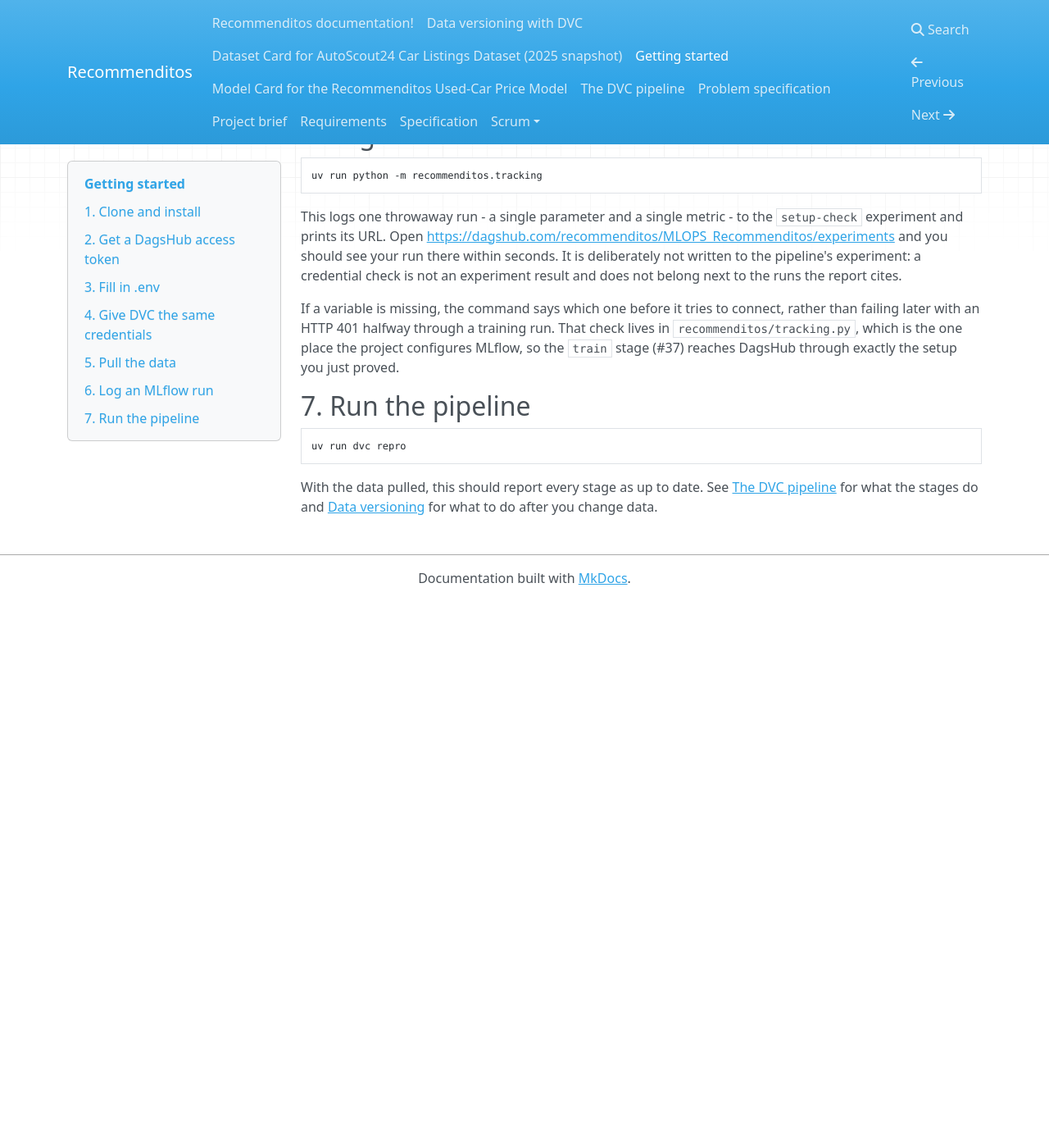
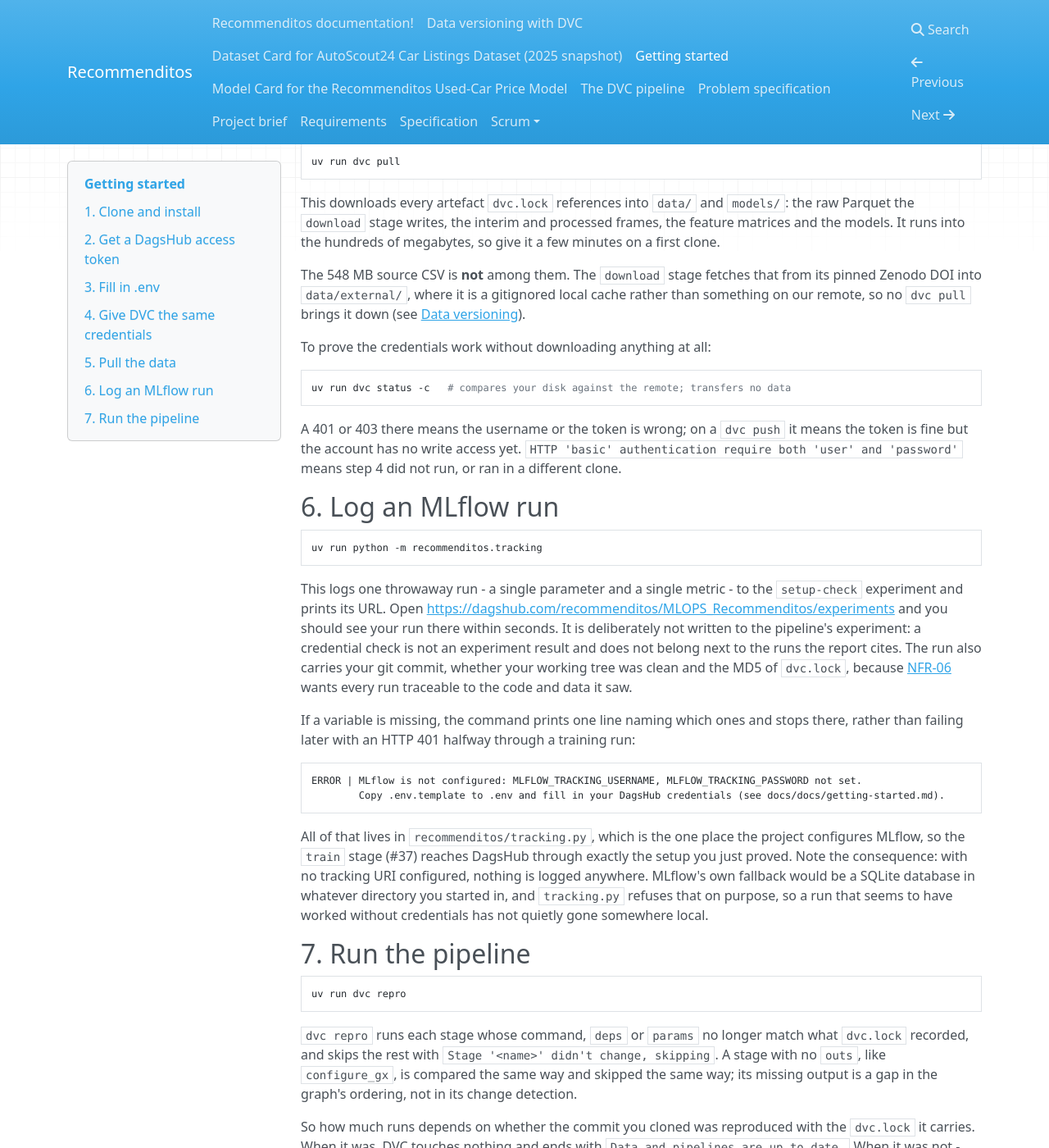
Before and after one commit to mlops-2627q1-mds-upc/MLOPS_Recommenditos, an MkDocs documentation site: the page built from docs/docs/getting-started.md, in a window 1280 px wide and 1400 px high, scrolled down 1869 px. Shown: the whole window at 82% size. Built offline with MkDocs 1.6.1, drawn with Linux system fonts in a browser that asks for light colours; nearby versions of some CDN libraries; before the commit the page ends 2602 px from its top, so only the background shows below that; some of the changed text lies outside the part shown.

Commit message:
docs: correct the getting-started steps against what the commands actually do
Step 5 promised that `dvc pull` brings down "the 548 MB raw CSV" and offered a
1.6 MB `data/raw/listings.parquet` as a quick credential check. Neither holds
once the `download` stage fetches the pinned Zenodo file itself (#54): the CSV
is a gitignored local cache under `data/external/` that no pull touches, and
that Parquet becomes a full derivative of the real snapshot rather than a small
stand-in. The step now names what `dvc pull` does bring, says the CSV is not
among it and why, and uses `dvc status -c` as the credential check, which
transfers nothing at all. No byte counts that a relock would falsify.

Step 7 claimed `dvc repro` "should report every stage as up to date". The reason
to doubt it was that `configure_gx` has no `outs`, but running it twice shows
DVC skipping it on its recorded `deps` either way, so a stage without outputs is
still change-detected; the missing output is a gap in the graph's ordering, not
in that. The claim is wrong for a different reason: how much reruns depends on
whether the commit was reproduced with the `dvc.lock` it carries, and a
`params.yaml` that moved on without a relock rebuilds from the mismatch down.
The step now describes that and says to read the stage list rather than expect
silence.

Step 4 gains what to do about the token it tells you to type: clear the history
entry, and note that it is in `ps` while the command runs. `ask_password true`
is offered for a shared machine, and the reason it is not the default is stated
rather than left out: `getpass` needs a terminal, so it would prompt on every
`dvc pull` and break any unattended `dvc repro`.

Step 3 stops saying "the four empty variables": there are two to fill in now
that `DAGSHUB_USERNAME` and `DAGSHUB_USER_TOKEN` are gone from the template, and
it says outright that DVC is not a reader of `.env`, which is what step 4 is for.

Step 6 shows the message a missing variable produces, and adds the consequence
worth knowing: with nothing configured, nothing is logged anywhere, because
`tracking.py` refuses MLflow's local-SQLite fallback. It also notes the git
commit and data version the run now carries for NFR-06.

````diff
--- a/docs/docs/getting-started.md
+++ b/docs/docs/getting-started.md
@@ -38,10 +38,13 @@
 cp .env.template .env
 ```
 
-Open `.env` and paste your username and token into the four empty variables.
-The token goes in twice, once as `DAGSHUB_USER_TOKEN` and once as `MLFLOW_TRACKING_PASSWORD`; the template explains why.
+Open `.env` and paste your DagsHub username into `MLFLOW_TRACKING_USERNAME` and your token into `MLFLOW_TRACKING_PASSWORD`.
+`MLFLOW_TRACKING_URI` is already filled in, because it is the same for everyone.
+Those three are all the project reads from `.env`, and DVC is not one of its readers; step 4 is where DVC gets the same token.
 `.env` is gitignored and must stay that way.
 Never paste a token into an issue, a pull request, a commit or a chat - revoke it on the Tokens page instead if it ever leaks.
+
+`.env` is read from this clone only: `recommenditos/config.py` loads `<repo>/.env` by name rather than searching upwards, so a checkout inside another checkout cannot pick up the other one's credentials.
 
 ## 4. Give DVC the same credentials
 
@@ -54,12 +57,17 @@
 Without it, DVC writes the token into `.dvc/config`, which is committed, and the next `git push` publishes it.
 With it, the token lands in `.dvc/config.local`, which DVC's own `.dvc/.gitignore` keeps out of Git.
 
+**Then clear that line from your shell history**, because the token was typed as an argument: `history -d <number>` in bash, or delete the line from `~/.zsh_history` in zsh.
+While the command runs it is also visible in `ps` to anyone else on the machine.
+That is the cost of DVC's HTTP remote, which takes a password from its config file and from nowhere else.
+DVC does offer `dvc remote modify origin --local ask_password true`, which stores nothing and prompts instead; it is the better choice on a machine you share, and it is not our default because `getpass` needs a terminal, so it would prompt on every `dvc pull` and break any unattended `dvc repro` or CI job.
+
 ### Why the credentials are entered twice
 
 Because neither tool can read the other's store, and we verified that rather than assuming it:
 
 - **MLflow reads only environment variables.** It looks up `MLFLOW_TRACKING_URI`, `MLFLOW_TRACKING_USERNAME` and `MLFLOW_TRACKING_PASSWORD` itself, and `.env` is how they get there.
-- **DVC reads only its own config files.** An HTTP remote with `auth = basic` accepts `user` and `password` and nothing else; there is no environment variable that supplies them, so `.env` alone leaves `dvc pull` failing with "HTTP 'basic' authentication require both 'user' and 'password'".
+- **DVC reads only its own config files.** An HTTP remote with `auth = basic` accepts `user`, `password` and `ask_password` and nothing else; there is no environment variable that supplies them, so `.env` alone leaves `dvc pull` failing with "HTTP 'basic' authentication require both 'user' and 'password'". `DAGSHUB_USERNAME` and `DAGSHUB_USER_TOKEN` are not in `.env.template` for exactly this reason: exporting them changes nothing, and listing them would suggest otherwise.
 
 Both stores are gitignored, so both keep the token out of the repository, which is the property that actually matters.
 The alternative - one place, and a script that copies it into the other - would trade a one-off paste for a piece of machinery that has to be maintained and that writes credentials to disk on its own, so we did not build it.
@@ -70,15 +78,19 @@
 uv run dvc pull
 ```
 
-This downloads everything the pipeline references into `data/` and `models/`, including the 548 MB raw CSV.
-To check the connection without waiting for that, either list what is missing or pull one small file:
+This downloads every artefact `dvc.lock` references into `data/` and `models/`: the raw Parquet the `download` stage writes, the interim and processed frames, the feature matrices and the models.
+It runs into the hundreds of megabytes, so give it a few minutes on a first clone.
+
+The 548 MB source CSV is **not** among them.
+The `download` stage fetches that from its pinned Zenodo DOI into `data/external/`, where it is a gitignored local cache rather than something on our remote, so no `dvc pull` brings it down (see [Data versioning](data-versioning.md)).
+
+To prove the credentials work without downloading anything at all:
 
 ```bash
-uv run dvc status -c                       # what differs between your disk and the remote
-uv run dvc pull data/raw/listings.parquet  # 1.6 MB, enough to prove the credentials work
+uv run dvc status -c   # compares your disk against the remote; transfers no data
 ```
 
-A 401 or 403 on a pull means the username or the token is wrong; on a `dvc push` it means the token is fine but the account has no write access yet.
+A 401 or 403 there means the username or the token is wrong; on a `dvc push` it means the token is fine but the account has no write access yet.
 `HTTP 'basic' authentication require both 'user' and 'password'` means step 4 did not run, or ran in a different clone.
 
 ## 6. Log an MLflow run
@@ -90,9 +102,18 @@
 This logs one throwaway run - a single parameter and a single metric - to the `setup-check` experiment and prints its URL.
 Open <https://dagshub.com/recommenditos/MLOPS_Recommenditos/experiments> and you should see your run there within seconds.
 It is deliberately not written to the pipeline's experiment: a credential check is not an experiment result and does not belong next to the runs the report cites.
+The run also carries your git commit, whether your working tree was clean and the MD5 of `dvc.lock`, because [NFR-06](specification.md) wants every run traceable to the code and data it saw.
 
-If a variable is missing, the command says which one before it tries to connect, rather than failing later with an HTTP 401 halfway through a training run.
-That check lives in `recommenditos/tracking.py`, which is the one place the project configures MLflow, so the `train` stage (#37) reaches DagsHub through exactly the setup you just proved.
+If a variable is missing, the command prints one line naming which ones and stops there, rather than failing later with an HTTP 401 halfway through a training run:
+
+```text
+ERROR | MLflow is not configured: MLFLOW_TRACKING_USERNAME, MLFLOW_TRACKING_PASSWORD not set.
+        Copy .env.template to .env and fill in your DagsHub credentials (see docs/docs/getting-started.md).
+```
+
+All of that lives in `recommenditos/tracking.py`, which is the one place the project configures MLflow, so the `train` stage (#37) reaches DagsHub through exactly the setup you just proved.
+Note the consequence: with no tracking URI configured, nothing is logged anywhere.
+MLflow's own fallback would be a SQLite database in whatever directory you started in, and `tracking.py` refuses that on purpose, so a run that seems to have worked without credentials has not quietly gone somewhere local.
 
 ## 7. Run the pipeline
 
@@ -100,5 +121,12 @@
 uv run dvc repro
 ```
 
-With the data pulled, this should report every stage as up to date.
+`dvc repro` runs each stage whose command, `deps` or `params` no longer match what `dvc.lock` recorded, and skips the rest with `Stage '<name>' didn't change, skipping`.
+A stage with no `outs`, like `configure_gx`, is compared the same way and skipped the same way; its missing output is a gap in the graph's ordering, not in its change detection.
+
+So how much runs depends on whether the commit you cloned was reproduced with the `dvc.lock` it carries.
+When it was, DVC touches nothing and ends with `Data and pipelines are up to date.`
+When it was not - `params.yaml` moved on without a relock, say - the first run rebuilds from wherever the mismatch starts, and if that reaches `download` it includes fetching the 548 MB Zenodo file.
+Either is fine; read the stage list it prints rather than expecting silence.
+
 See [The DVC pipeline](pipeline.md) for what the stages do and [Data versioning](data-versioning.md) for what to do after you change data.
````
